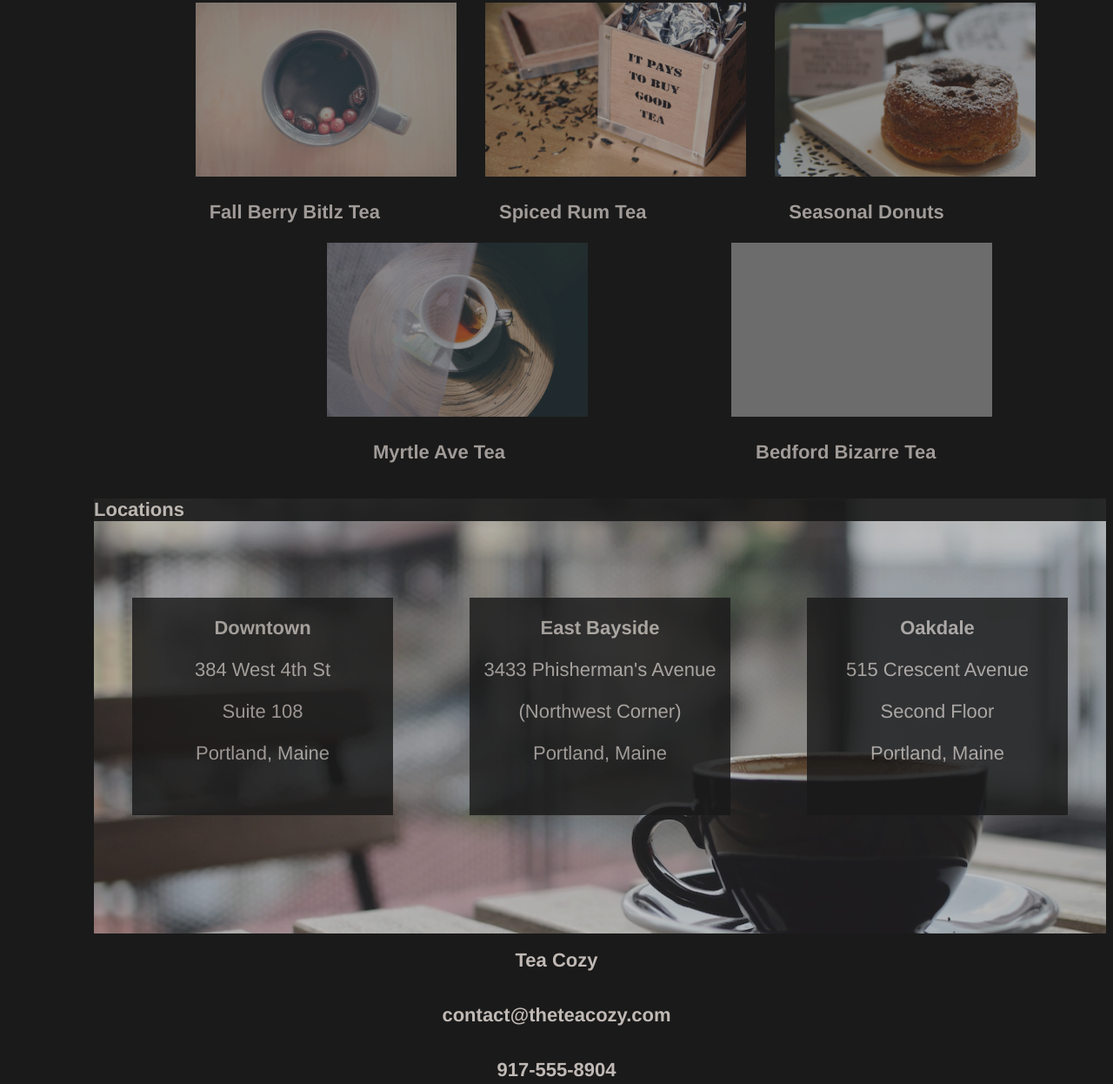
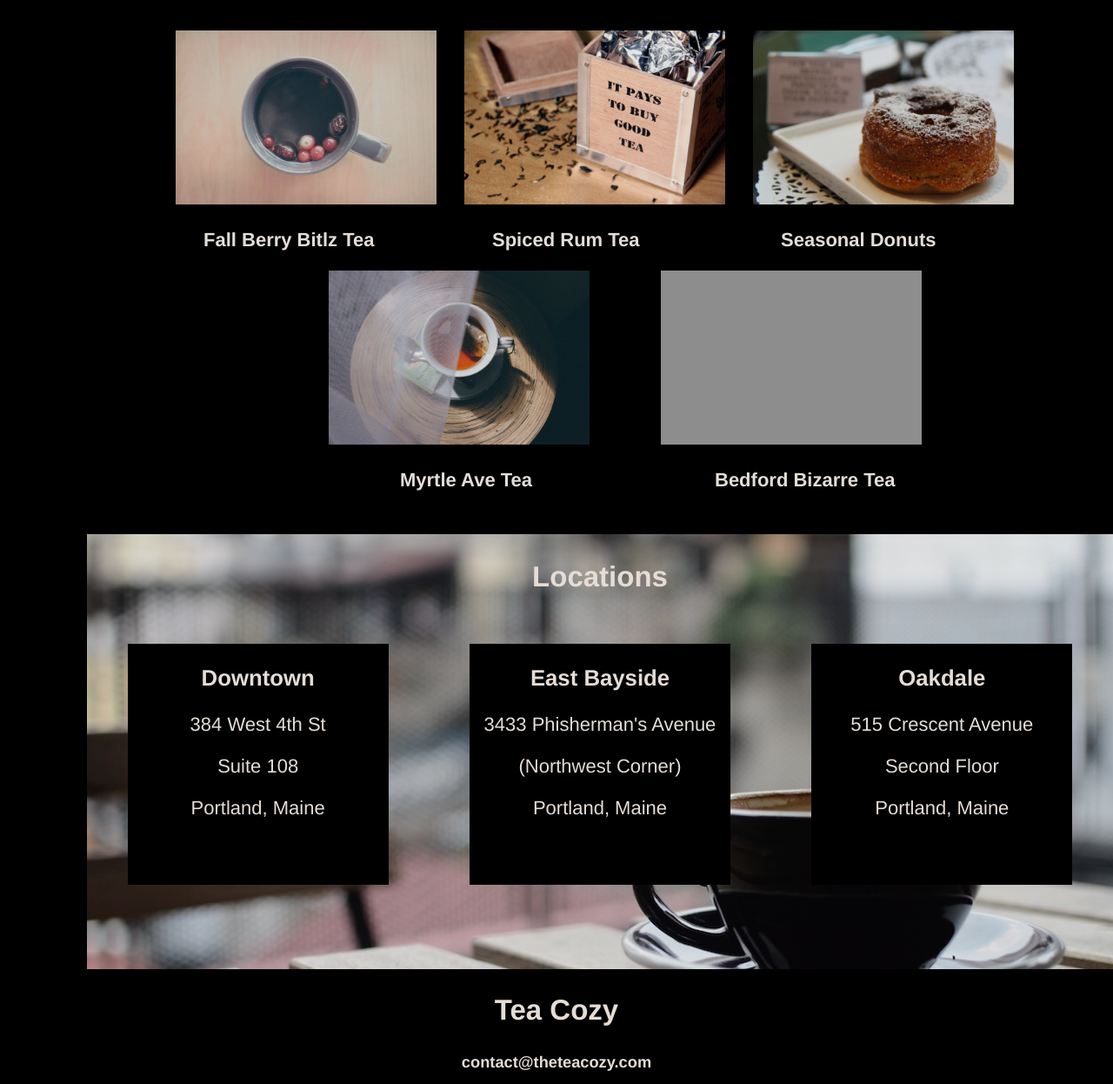
Before and after one commit to Bubbles2016/teacozy, a plain HTML site: page index.html in a window 1280 px wide. Shown: the part 999-2245 px from the top of the page at 87% size. Drawn offline with Linux system fonts and the light colour scheme; grey boxes are pictures that could not be loaded.

Commit message:
Complete-1

```diff
--- a/index.html
+++ b/index.html
@@ -16,7 +16,7 @@
       </nav>
     </header>
 
-    <div class="main1">
+  <div class="main1">
       <div id="mission" class="flex container">
         <div class="titles">
           <h2>Our Mission</h2>
@@ -31,15 +31,18 @@
       <div class= "container">
         <div>
           <img class="image0" src="./resources/images/berryblitz.jpg" alt="Berry Blitz">
+          <h3>Fall Berry Bitlz Tea</h3>
         </div>
       <div>
         <img class="image0" src="./resources/images/spiced-rum.jpg" alt="Spiced Rum">
+        <h3>Spiced Rum Tea</h3>
       </div>
       <div>
         <img class="image" src="./resources/images/donut.jpg" alt="Donut">
+        <h3>Seasonal Donuts</h3>
       </div>
         <!--subtitles-->
-        <div>
+        <!--<div>
           <h3>Fall Berry Bitlz Tea</h3>
         </div>
         <div>
@@ -47,29 +50,33 @@
         </div>
       <div>
         <h3>Seasonal Donuts</h3>
-      </div>
+      </div>-->
       <!--images-->
       <div>
         <img class="image4" src="./resources/images/myrtle-ave.jpg" alt="Myrtle Ave">
+        <h3 class="subtitle">Myrtle Ave Tea</h3>
       </div>
       <div>
         <img class="image" src="./resources/images/bedford-bizarre.jpg" alt="Bedford Bizzare">
+        <h3 class="subtitle2">Bedford Bizarre Tea</h3>
       </div>
 
       <!--subtitles-->
-        <div>
+        <!--<div>
           <h3 class="subtitle">Myrtle Ave Tea</h3>
         </div>
         <div>
           <h3 class="subtitle2">Bedford Bizarre Tea</h3>
-        </div>
+        </div>-->
 
-    </div><!--div container-->
+    </div>
   </div><!--div main2-->
 
     <div class="main3">
-      <div id="locations">
-        <h2>Locations</h2>
+      <div class="locations">
+        <div class="location">
+          <h2>Locations</h2>
+        </div>
         <div class="locationflex">
           <div class="location1">
             <h3>Downtown</h3>
@@ -95,9 +102,11 @@
     </div>
 
     <footer>
-      <h2>Tea Cozy</h2>
-      <h5>contact@theteacozy.com</h5>
-      <h5>917-555-8904</h5>
+      <div class="info">
+        <h2>Tea Cozy</h2>
+        <h5>contact@theteacozy.com</h5>
+        <h5>917-555-8904</h5>
+      </div>
       <h5 class="copyright">copyright The Tea Cozy 2017</h5>
     </footer>
 
--- a/resources/css/style.css
+++ b/resources/css/style.css
@@ -1,10 +1,11 @@
 
-* {
+body {
   font-family: Helvetica;
   font-size: 22px;
   color: seashell;
   opacity: 0.9;
   background-color: black;
+  margin: 0;
 }
 
 header {
@@ -19,7 +20,7 @@ header {
 
 .logo {
   /*display: inline-block;*/
-  padding-left: 10px;
+  padding: 5px 0 0 10px;
   height: 50px;
   vertical-align: top;
   /*border: 1px solid white;*/
@@ -37,16 +38,16 @@ header span {
   padding: 0 18px 0 18px;
   float: right;
 }
-.body {
-  margin: 0;
+
+a {
+  color: seashell;
+}
+.main1 {
+  position: relative;
+  top: 62px;
 }
 
-.main1 {
-  position: relative;
-  top: 69px;
-}
-
- #mission {
+#mission {
    height: 700px;
    width: 1200px;
    background: url("../../resources/images/mission-background.jpg") no-repeat center center;
@@ -64,6 +65,7 @@ header span {
   font-size: 22px;
 }
 .titles {
+  background-color: black;
   width: 100%;
 }
 .titles h2, h4 {
@@ -74,14 +76,14 @@ header span {
   text-align: center;
 }
 .main2 h2 {
-  margin-top: 60px;
+  margin-top: 100px;
 }
 .container {
   margin-left: 200px;
   display: inline-flex;
   flex-wrap: wrap;
   width: 1000px;
-  justify-content: space-around;
+  justify-content: center;
 }
 .image0 {
   width: 300px;
@@ -111,16 +113,16 @@ header span {
   margin-left: 30px;
 }
 
-#locations {
+.locations {
+  /*display: flex;*/
   height: 500px;
   background: url("../../resources/images/locations-background.jpg") no-repeat center center;
   background-size: cover;
   margin-left: 100px;
 }
-#locations span {
+.main3 h2 {
   text-align: center;
-  font-size: 33px;
-  margin-top: 70px;
+  padding-top: 30px;
 }
 .locationflex {
   height: 500px;
@@ -130,16 +132,22 @@ header span {
   /*align-items: center;*/
 }
 .location1, .location2, .location3 {
+  opacity: 1;
   width: 300px;
-  height: 250px;
+  height: 277px;
   background: black;
-  margin-top: 70px;
+  margin-top: 30px;
   text-align: center;
+  /*flex-direction: column;
+  justify-content: center;*/
 }
 
 footer h2, footer h5 {
   text-align: center;
 }
+.info {
+  height: 200px;
+}
 .copyright {
   text-align: left;
   margin-left: 20px;
```
